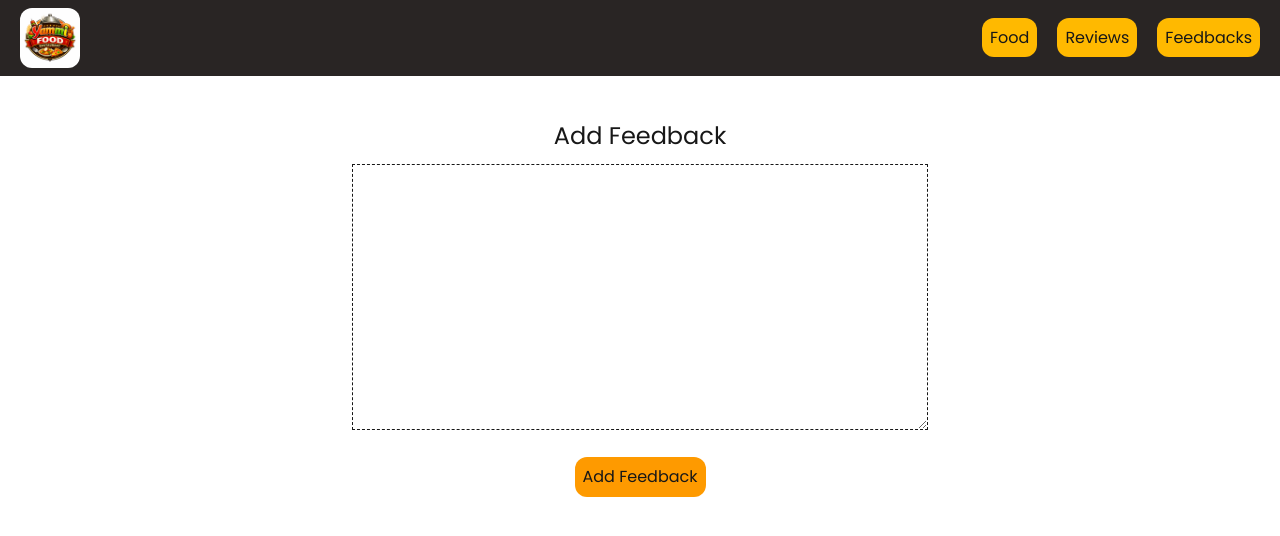
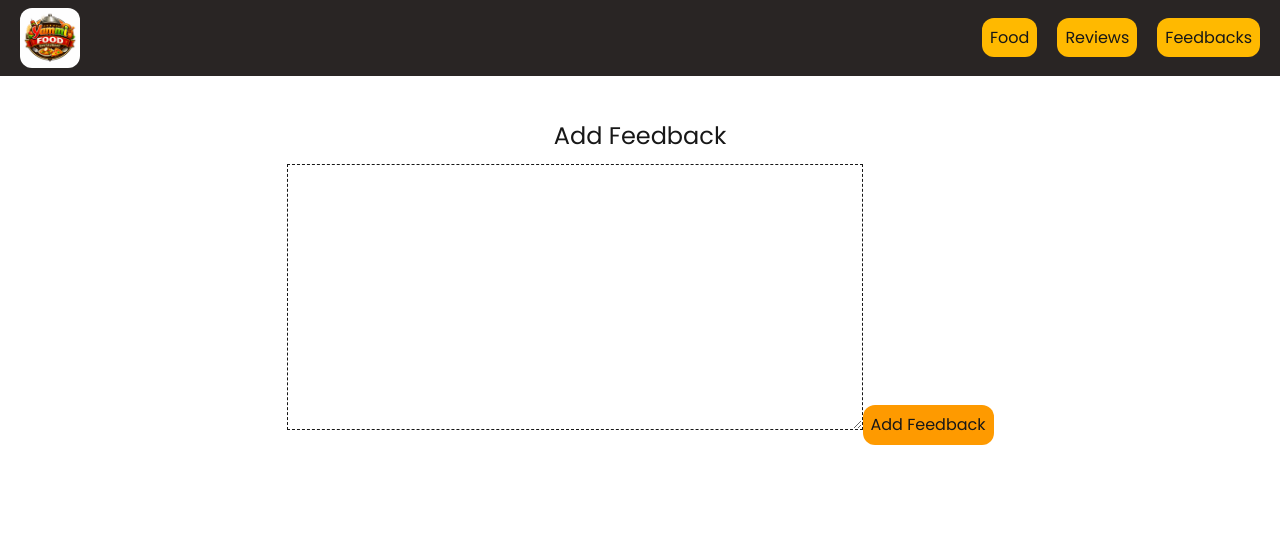
Before and after one commit to Mokim2005/food-resturent-project, a Next.js app: page /feedback/add in a window 1280 px wide. Shown: the top 536 px of the page. Built offline with nearby package versions, Linux system fonts and the light colour scheme.

Commit message:
feedback added successfully

```diff
--- a/src/app/feedback/add/page.jsx
+++ b/src/app/feedback/add/page.jsx
@@ -1,4 +1,5 @@
 import FeedbackForm from "@/components/forms/FeedbackForm";
+
 
 const AddFeedback = () => {
   return (
--- a/src/app/feedback/page.jsx
+++ b/src/app/feedback/page.jsx
@@ -13,6 +13,7 @@ const getFeedback = async () => {
 const FeedbackPage = async () => {
   const feedback = await getFeedback();
   console.log(feedback);
+
   return (
     <div>
       <div className="">
--- a/src/components/forms/FeedbackForm.jsx
+++ b/src/components/forms/FeedbackForm.jsx
@@ -1,19 +1,38 @@
-"use-client";
+"use client";
 
 const FeedbackForm = () => {
+  const handleSubmit = async (e) => {
+    e.preventDefault();
+    const message = e.target.message.value;
+    const res = await fetch("http://localhost:3000/api/feedback/", {
+      method: "POST",
+      headers: {
+        "content-type": "application/json",
+      },
+      body: JSON.stringify({ message }),
+    });
+    const data = (await res).json();
+
+    if (data.insertedId) {
+      alert("success");
+    }
+  };
+
   return (
     <div className="space-y-5 text-center">
-      <form>
+      <form onSubmit={handleSubmit}>
         <textarea
           name="message"
           required
           className="w-xl p-3 border border-dashed"
           cols="30"
           rows="10"
-          id=""
         ></textarea>
+
+        <button type="submit" className="bg-amber-500 p-2 rounded-xl mt-3">
+          Add Feedback
+        </button>
       </form>
-      <button className="bg-amber-500 p-2 rounded-xl">Add Feedback</button>
     </div>
   );
 };
```
